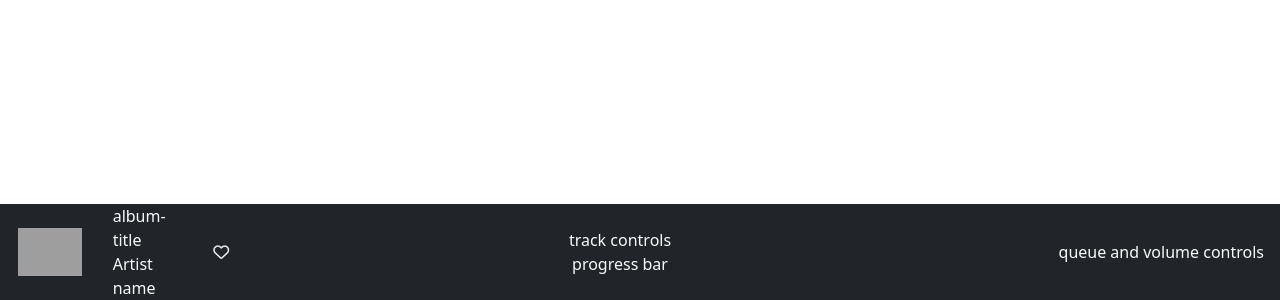
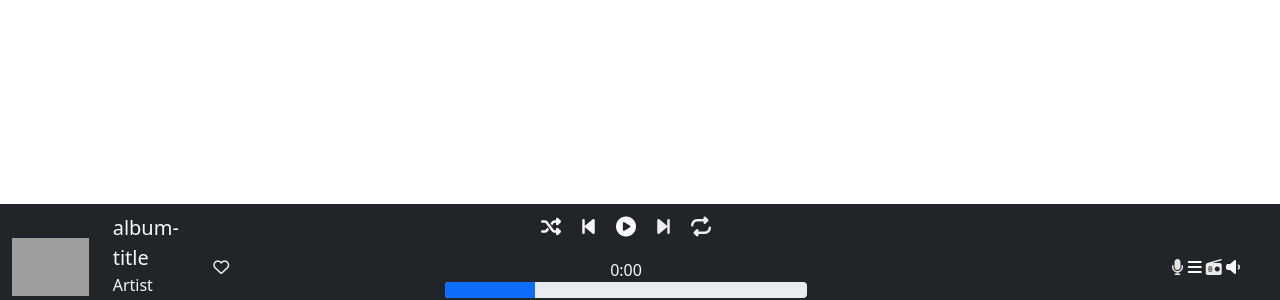
Before and after one commit to LrdVnz/spotify-clone, a plain HTML site: page index.html in a window 1280 px wide. Shown: the part 500-800 px from the top of the page. Drawn offline with nearby package versions, Linux system fonts and the light colour scheme; grey boxes are pictures that could not be loaded.

Commit message:
Very basic nav layout. Needs fixing

```diff
--- a/index.html
+++ b/index.html
@@ -1,50 +1,93 @@
 <!DOCTYPE html>
 <html lang="en">
+
 <head>
   <meta charset="UTF-8">
   <meta name="viewport" content="width=device-width, initial-scale=1.0">
-    <link href="https://cdn.jsdelivr.net/npm/bootstrap@5.1.3/dist/css/bootstrap.min.css" rel="stylesheet" integrity="sha384-1BmE4kWBq78iYhFldvKuhfTAU6auU8tT94WrHftjDbrCEXSU1oBoqyl2QvZ6jIW3" crossorigin="anonymous">
+  <link href="https://cdn.jsdelivr.net/npm/bootstrap@5.1.3/dist/css/bootstrap.min.css" rel="stylesheet"
+    integrity="sha384-1BmE4kWBq78iYhFldvKuhfTAU6auU8tT94WrHftjDbrCEXSU1oBoqyl2QvZ6jIW3" crossorigin="anonymous">
   <link rel="stylesheet" href="style.css">
   <title>Document</title>
 </head>
-<body class="h-100">
+
+<body>
 
   <!-- Prova per la navbar -->
   <div class="container-fluid row fixed-bottom bg-dark text-light justify-content-between gx-0">
-           <div class="col-4 row">
-              <div class="col-3 d-flex justify-content-center align-items-center">
-                <img class="img-fluid h-50"
-                src="https://audioxide.com/api/images/album-artwork/favourite-worst-nightmare-arctic-monkeys-medium-square.jpg" alt="album-cover">
+    <div class="col-4 row align-items-center">
+      <div class="col-3 ">
+        <img class="img-fluid w-100 h-auto"
+          src="https://audioxide.com/api/images/album-artwork/favourite-worst-nightmare-arctic-monkeys-medium-square.jpg"
+          alt="album-cover">
       </div>
-              <div class="col-3 d-flex flex-column justify-content-center">
-                   <div class="text">
+      <div class="col-3 align-items-center">
+        <div class="text fs-5">
           album-title
         </div>
-                   <div class="text">
+        <div class="text fs-6">
           Artist name
         </div>
       </div>
-              <div class="col-3 d-flex flex-column justify-content-center">
+      <div class="col-3 align-items-center">
         <i class="fa-regular fa-heart" style="color: #ebedef;"></i>
       </div>
     </div>
-           <div class="col-4 d-flex flex-column justify-content-center align-items-center">
-                 <div>
-                    track controls
+    <div class="col-4 row align-items-center">
+      <div class="container-fluid">
+        <div class="text-center fs-5 m-2">
+          <span class="m-2 mb-4">
+            <i class="fa-solid fa-shuffle" style="color: #fafafa;"></i>
+          </span>
+          <span class="m-2">
+            <i class="fa-solid fa-backward-step" style="color: #f7f7f7;"></i>
+          </span>
+          <span class="m-2">
+            <i class="fa-solid fa-circle-play" style="color: #fafafa;"></i>
+          </span>
+          <span class="m-2">
+            <i class="fa-solid fa-forward-step" style="color: #ededed;"></i>
+          </span>
+          <span class="m-2">
+            <i class="fa-solid fa-repeat" style="color: #ededed;"></i>
+          </span>
         </div>
-                 <div>
-                    progress bar
+        <div class="text-center m-2 mt-3">
+          <span id="startvalue">0:00</span>
+          <div class="col">
+          <div class="progress" role="progressbar" aria-label="Basic example" aria-valuenow="25" aria-valuemin="0" aria-valuemax="100">
+            <div class="progress-bar" style="width: 25%"></div>
           </div>
         </div>
-           <div class="col-4 d-flex flex-column justify-content-center align-items-end me-3">
-                  <div>
-                    queue and volume controls
+          <span id="endvalue">1:10:00</span>
+         </div>
+      </div>
+    </div>
+    <div class="col-4 row align-items-center me-3">
+      <div class="text-end">
+        <span>
+          <i class="fa-solid fa-microphone" style="color: #e3e3e3;"></i>
+        </span>
+        <span>
+          <i class="fa-solid fa-bars" style="color: #fafafa;"></i>
+        </span>
+        <span>
+          <i class="fa-solid fa-radio" style="color: #ebebeb;"></i>
+        </span>
+        <span>
+          <i class="fa-solid fa-volume-low" style="color: #f7f7f7;"></i>
+        </span>
+        <span>
+
+        </span>
       </div>
     </div>
   </div>
 
-    <script src="https://cdn.jsdelivr.net/npm/bootstrap@5.1.3/dist/js/bootstrap.bundle.min.js" integrity="sha384-ka7Sk0Gln4gmtz2MlQnikT1wXgYsOg+OMhuP+IlRH9sENBO0LRn5q+8nbTov4+1p" crossorigin="anonymous"></script>
+  <script src="https://cdn.jsdelivr.net/npm/bootstrap@5.1.3/dist/js/bootstrap.bundle.min.js"
+    integrity="sha384-ka7Sk0Gln4gmtz2MlQnikT1wXgYsOg+OMhuP+IlRH9sENBO0LRn5q+8nbTov4+1p"
+    crossorigin="anonymous"></script>
   <script src="https://kit.fontawesome.com/b6ee0b770b.js" crossorigin="anonymous"></script>
   <script src="script.js"></script>
 </body>
+
 </html>
--- a/style.css
+++ b/style.css
@@ -1,10 +1,14 @@
-* {
+/* * {
     box-sizing: border-box;
     margin: 0;
     padding: 0;
-}
+} */
 
 
 .container-fluid.row.fixed-bottom {
-/*     height: 10%; */
+  height: 12%;
 }
+
+#middle-controls {
+    align-items: center;
+}
```
Lines whose indentation alone changed are shown as unchanged.
